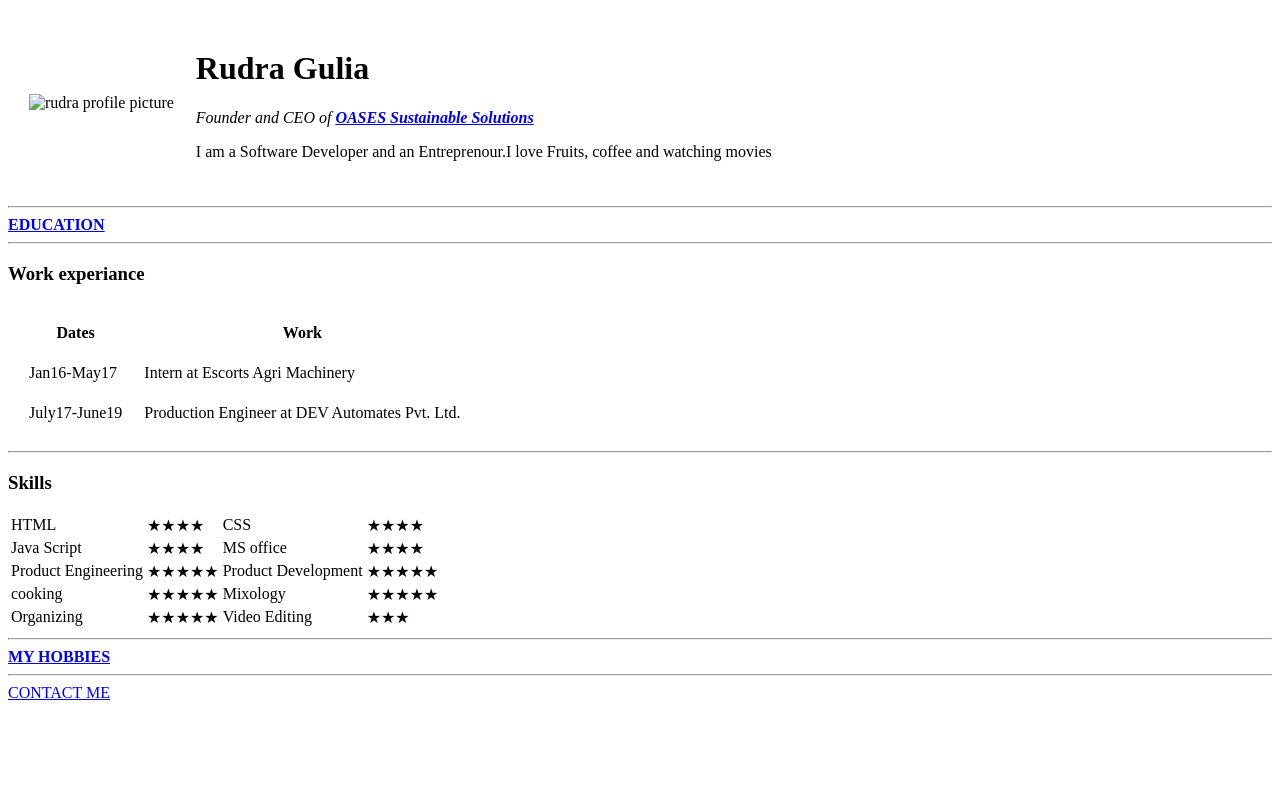
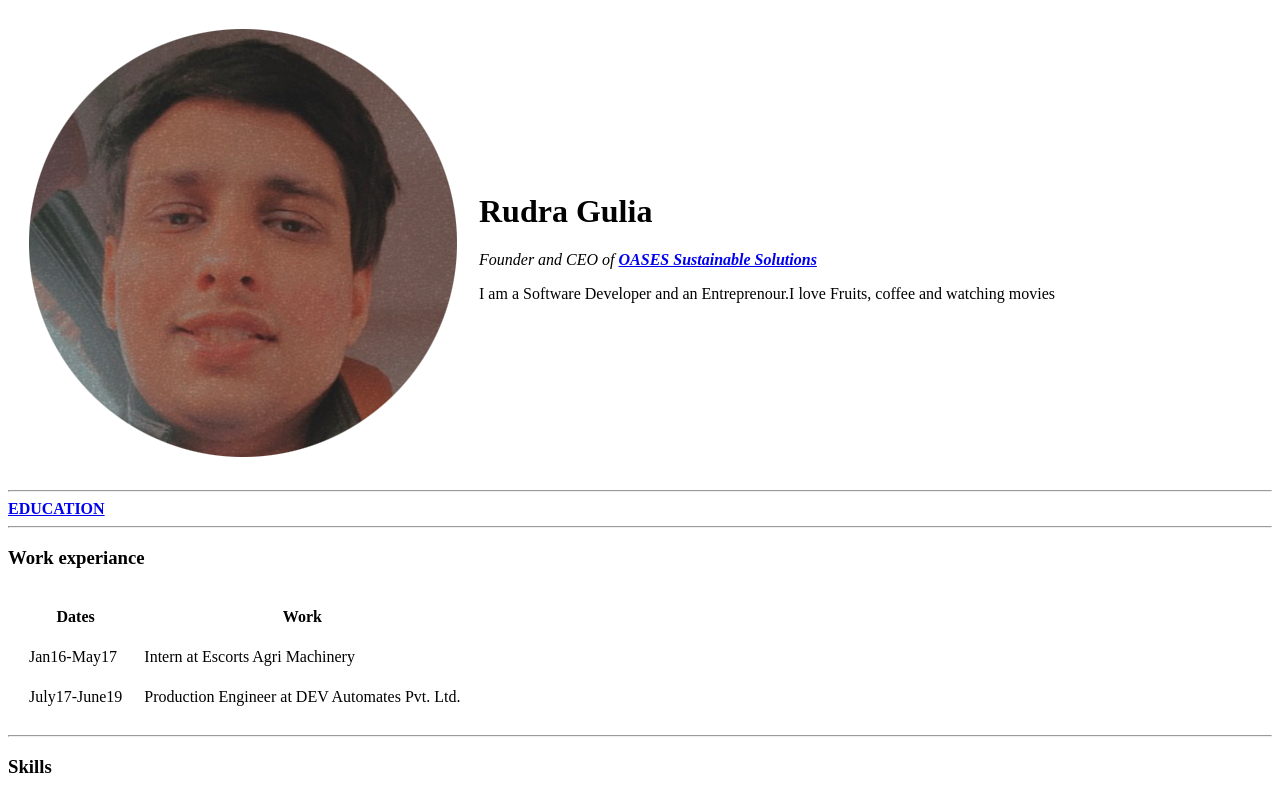
Before and after one commit to RudraGulia/cv, a plain HTML site: page index.html in a window 1280 px wide. Shown: the top 794 px of the page. Drawn offline with Linux system fonts and the light colour scheme.

Commit message:
Add files via upload

```diff
--- a/index.html
+++ b/index.html
@@ -9,7 +9,7 @@
 <body>
   <table cellspacing="20">
     <tr>
-      <td><img src="images/rudra profile pic-modified.png" alt="rudra profile picture"></td>
+      <td><img src="rudra profile pic-modified.png" alt="rudra profile picture"></td>
       <td><h1>Rudra Gulia</h1>
       <p><em>Founder and CEO of <strong> <a href="https://www.instagram.com/rudragulia/"> OASES Sustainable Solutions </a></strong></em></p>
       <p>I am a Software Developer and an Entreprenour.I love Fruits, coffee and watching movies</p></td>
```
